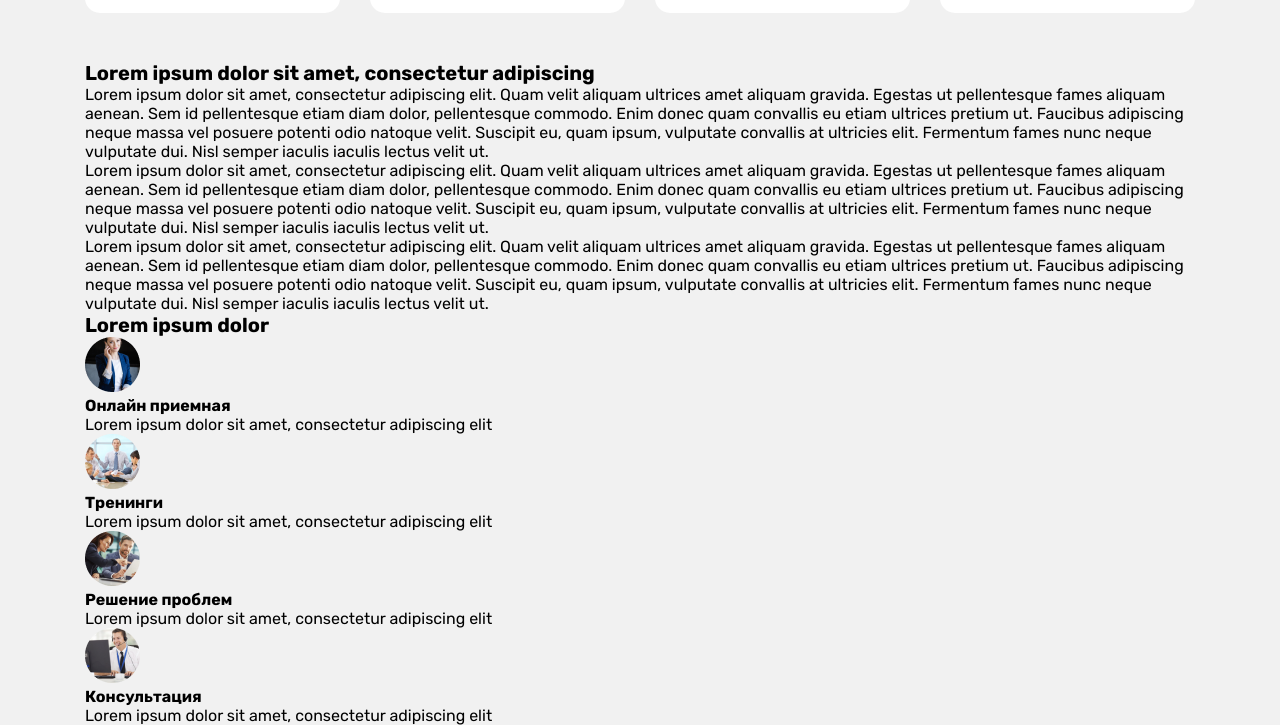
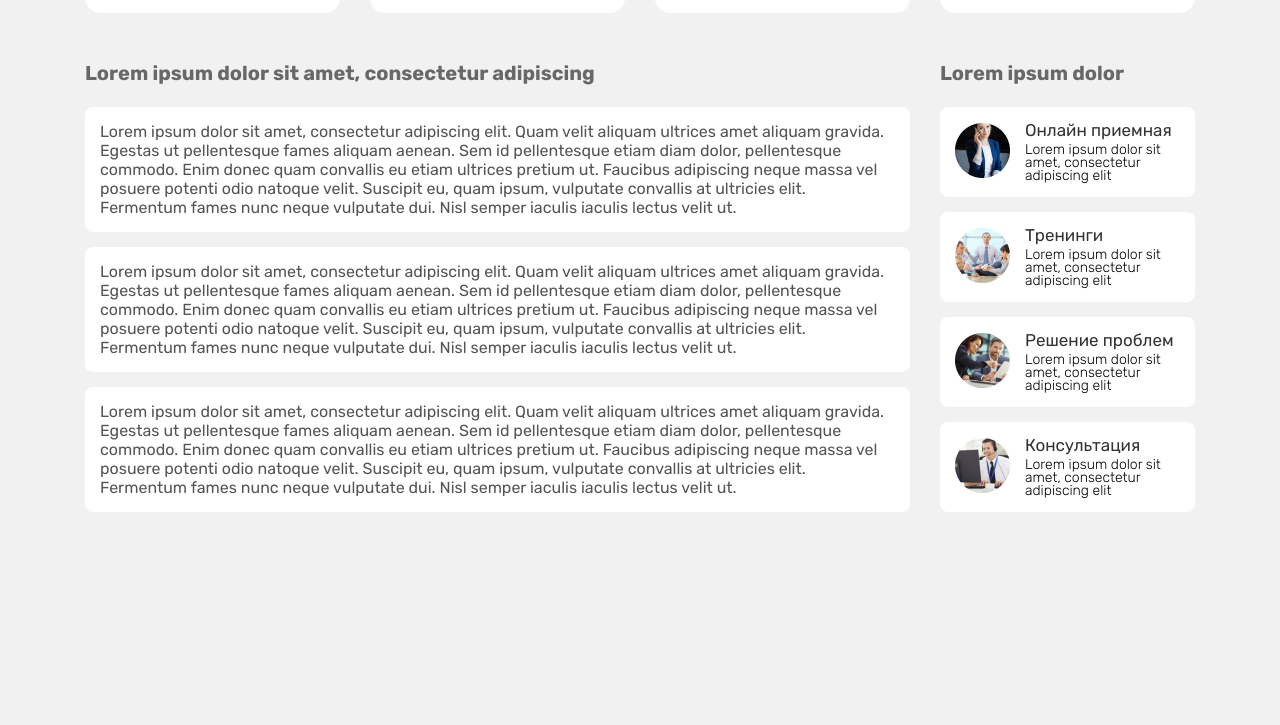
Before and after one commit to ninetyV/Blue, a plain HTML site: page index.html in a window 1280 px wide. Shown: the part 885-1610 px from the top of the page. After the commit the page ends 1441 px from the top, so only its background shows below. Drawn offline with Linux system fonts and the light colour scheme.

Commit message:
clone styled

```diff
--- a/css/style.css
+++ b/css/style.css
@@ -187,6 +187,70 @@ body {
     font-size: 20px;
     font-weight: 700;
     line-height: 24px;
+    color: #686868;
+    margin-bottom: 22px;
+}
 
+.clone {
+    margin-bottom: 44px;
+}
 
+.clone__wrap {
+    display: flex;
+    justify-content: space-between;
+    align-items: flex-start;
+    gap: 30px;
 }
+
+.clone__news {
+    max-width: 825px;
+    width: 100%;
+}
+
+.news__post {
+    background: #FFFFFF;
+    border-radius: 8px;
+    padding: 15px;
+    margin-bottom: 15px;
+    font-family: 'Rubik', sans-serif;
+    font-size: 16px;
+    font-weight: 400;
+    line-height: 19px;
+    color: #545454;
+}
+
+.news__post:last-child {
+    margin: 0;
+}
+
+.service__card {
+    display: flex;
+    padding: 15px;
+    background: #FFFFFF;
+    border-radius: 8px;
+    margin-bottom: 15px;
+    gap: 15px;
+    align-items: center;
+    max-width: 255px;
+    width: 100%;
+}
+
+.service__card:last-child {
+    margin: 0;
+}
+
+.serv__h {
+    font-family: 'Rubik',sans-serif;
+    font-size: 17px;
+    font-weight: 400;
+    line-height: 16px;
+    color: #323232;
+    margin-bottom: 5px;
+}
+
+.serv__p {
+    font-family: 'Rubik';
+    font-size: 14px;
+    font-weight: 300;
+    line-height: 13px;
+}
```
Also changed, not shown: index.html (line endings or trailing spaces).
